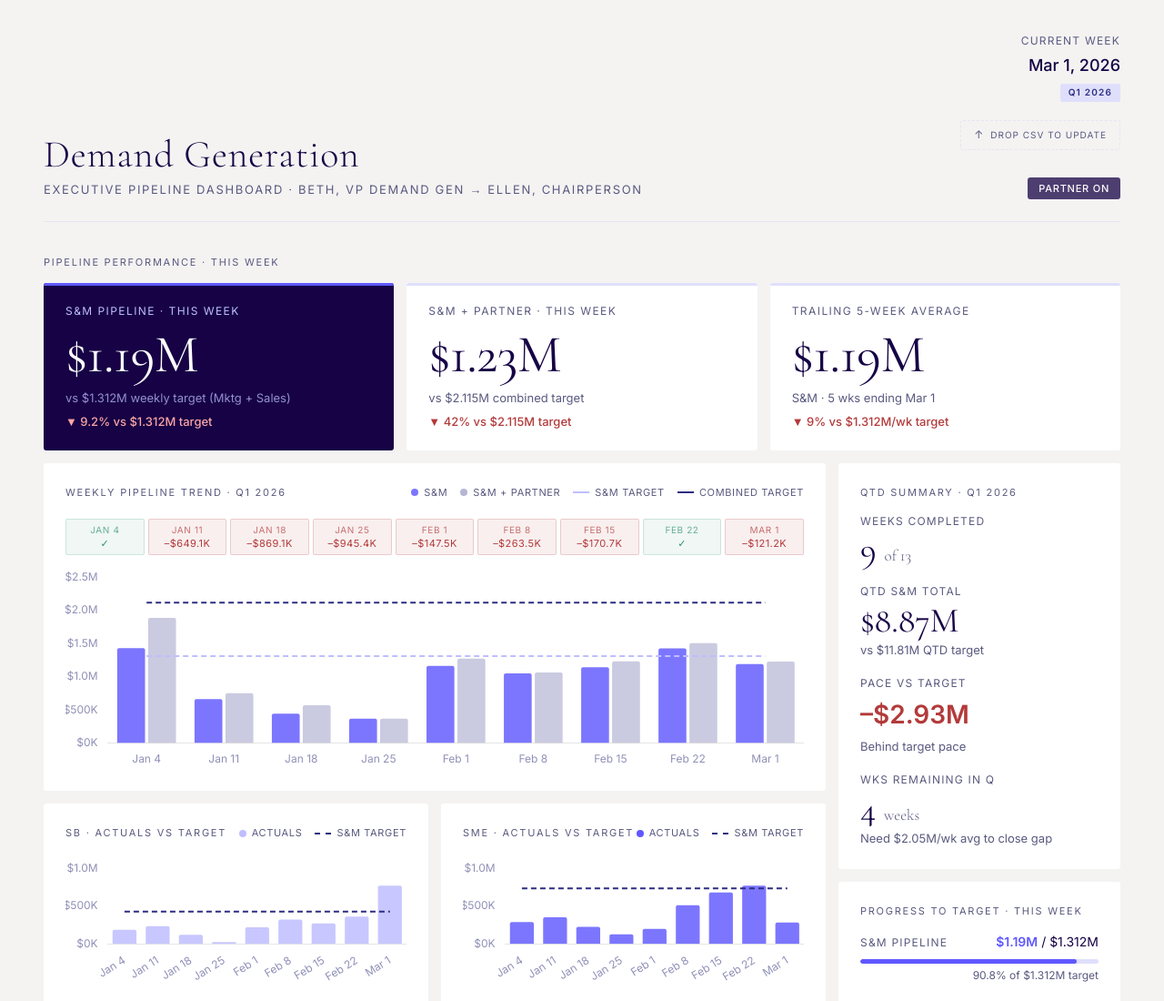
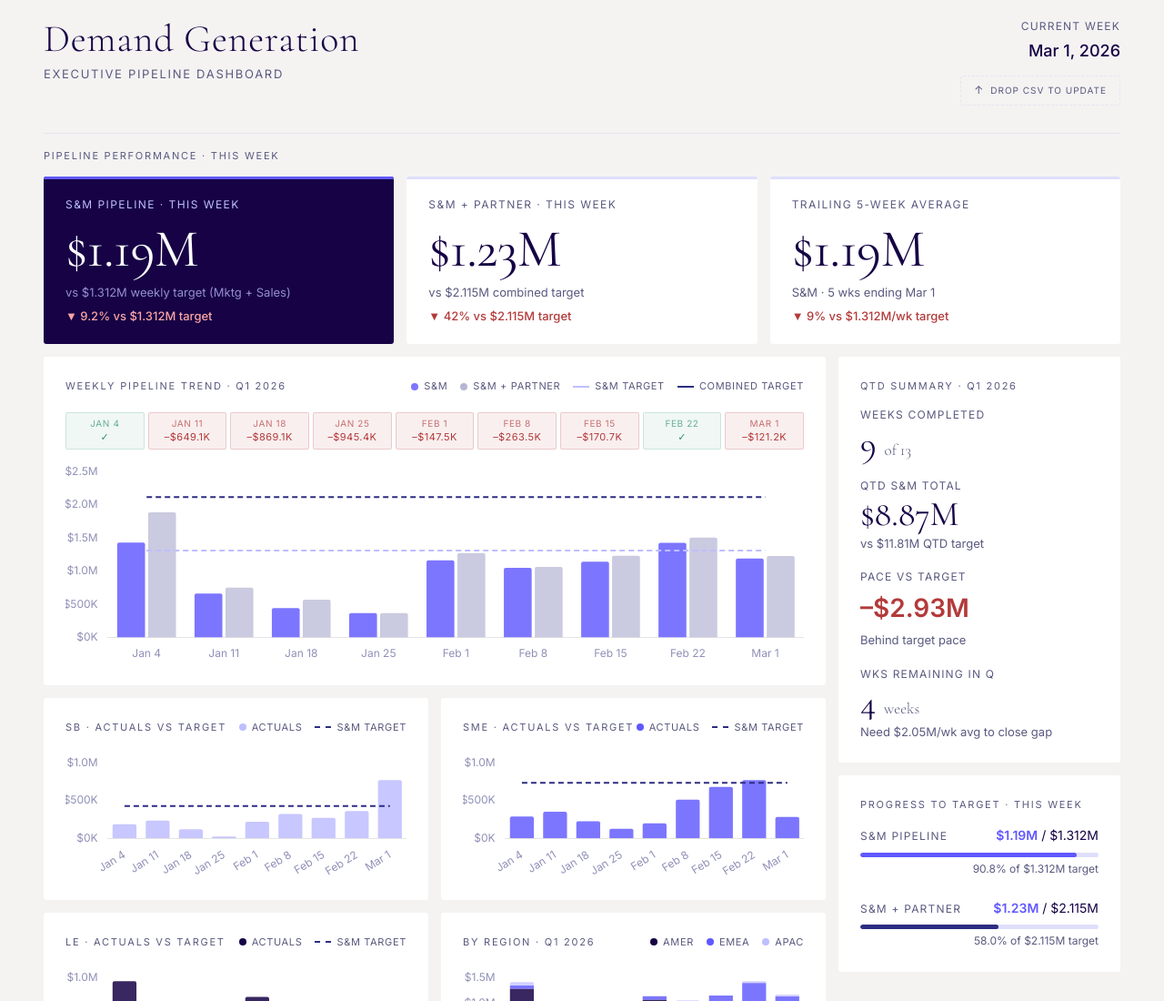
Before and after one commit to migueleonf/executive-dashboard, a website: page index.html in a window 1280 px wide. Shown: the top 1100 px of the page at 91% size. Drawn offline with nearby package versions, Linux system fonts and the light colour scheme.

Commit message:
Clean up header: remove partner button, tighten spacing
- Hide Partner ON/OFF toggle button
- Reduce drop CSV button top margin
- Tighten header bottom margin and padding
- Remove Beth→Ellen subtitle and Q1 2026 badge
- Align header columns to top

Co-Authored-By: Claude Sonnet 4.6 <noreply@anthropic.com>

```diff
--- a/index.html
+++ b/index.html
@@ -35,16 +35,16 @@
       font-size: 15px;
       line-height: 1.55;
       min-height: 100vh;
-      padding: 36px 48px 48px;
+      padding: 20px 48px 48px;
     }
 
     /* ── Header ───────────────────────────────────── */
     .header {
       display: flex;
       justify-content: space-between;
-      align-items: flex-end;
-      margin-bottom: 36px;
-      padding-bottom: 24px;
+      align-items: flex-start;
+      margin-bottom: 16px;
+      padding-bottom: 12px;
       border-bottom: 1px solid var(--border);
     }
 
@@ -585,21 +585,20 @@
   <header class="header">
     <div class="header-left">
       <h1>Demand Generation</h1>
-      <p>Executive Pipeline Dashboard · Beth, VP Demand Gen → Ellen, Chairperson</p>
+      <p>Executive Pipeline Dashboard</p>
     </div>
     <div class="header-right">
       <div class="week-of">Current Week</div>
       <div class="week-val" id="weekLabel">—</div>
-      <div class="badge" id="quarterLabel">Q1 2026</div>
-      <div style="margin-top:10px;">
+      <div style="margin-top:4px;display:flex;align-items:center;gap:8px;justify-content:flex-end;">
         <div class="upload-zone" id="dropZone">
           <span class="upload-icon">↑</span>
           <span id="uploadLabel">Drop CSV to update</span>
         </div>
-        <div id="uploadStatus" style="font-size:11px;color:var(--text-secondary);margin-top:6px;text-align:right;min-height:14px;letter-spacing:0.04em;"></div>
+        <button id="partnerToggle" class="partner-toggle" style="display:none" title="Show/hide partner data">Partner <span id="partnerToggleState">ON</span></button>
         <input type="file" id="fileInput" accept=".csv" style="display:none">
       </div>
-      <button id="partnerToggle" class="partner-toggle" title="Show/hide partner data">Partner <span id="partnerToggleState">ON</span></button>
+      <div id="uploadStatus" style="font-size:11px;color:var(--text-secondary);margin-top:4px;text-align:right;min-height:14px;letter-spacing:0.04em;"></div>
     </div>
   </header>
 
```
